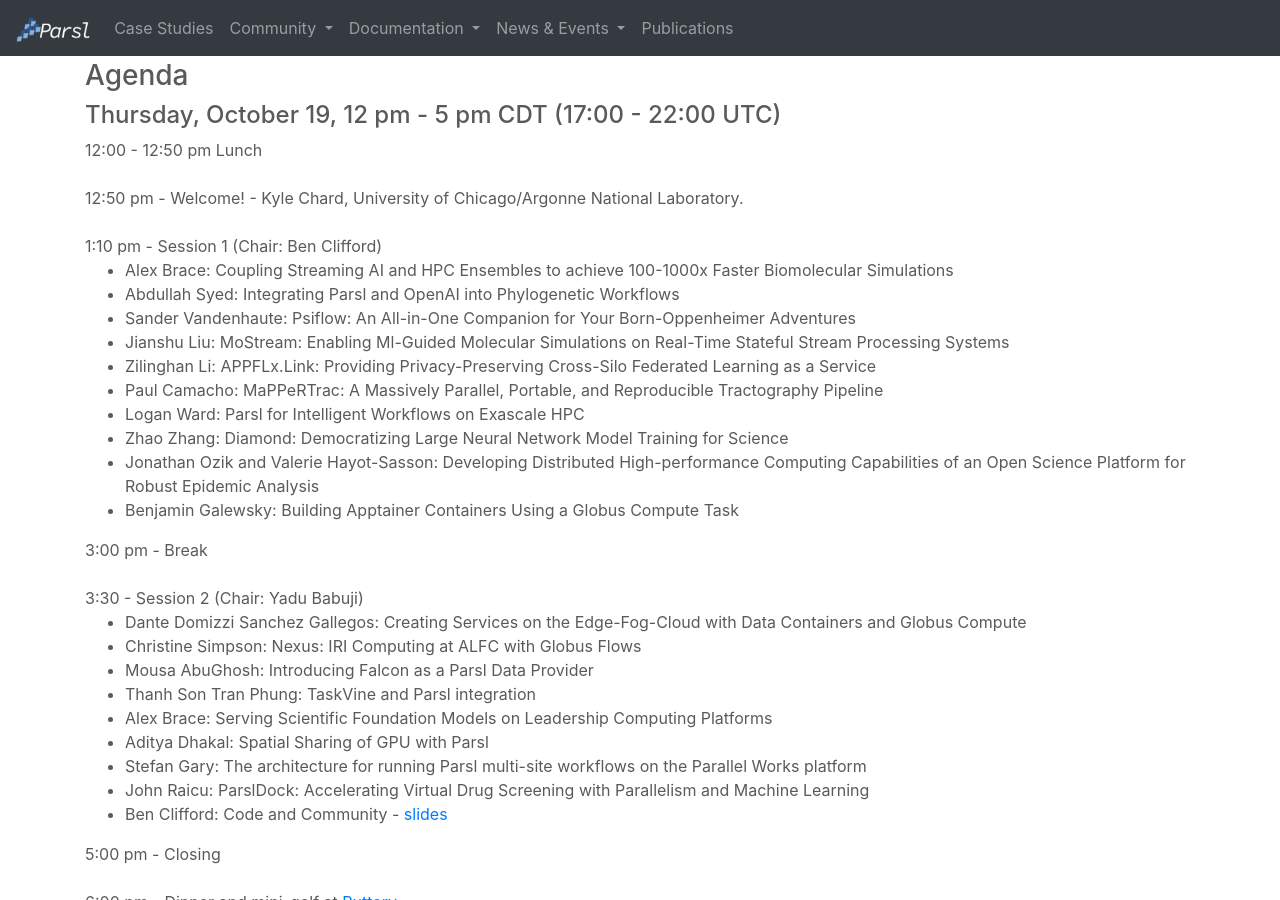
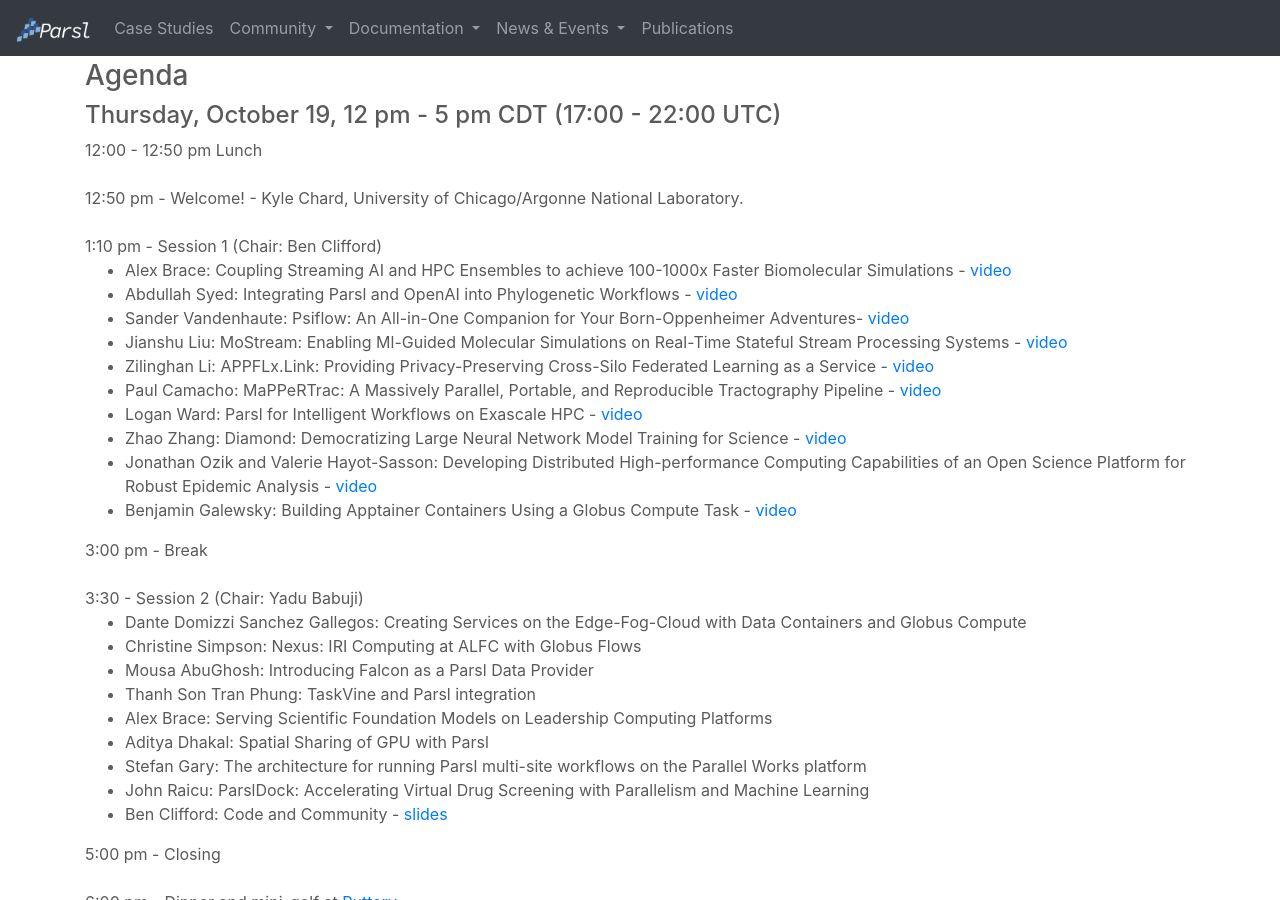
Before and after one commit to Parsl/parsl.github.io, a Jekyll site: the page built from parslfest/parslfest2023.html, in a window 1280 px wide and 900 px high, scrolled down 1045 px. Built offline with Jekyll 4.4.1, drawn with Linux system fonts in a browser that asks for light colours.

Commit message:
Add video links for first session

```diff
--- a/parslfest/parslfest2023.html
+++ b/parslfest/parslfest2023.html
@@ -61,16 +61,16 @@
 
       1:10 pm - Session 1 (Chair: Ben Clifford)
       <ul>
-	      	<li>Alex Brace: Coupling Streaming AI and HPC Ensembles to achieve 100-1000x Faster Biomolecular Simulations</li>
-		<li>Abdullah Syed: Integrating Parsl and OpenAI into Phylogenetic Workflows</li>
-		<li>Sander Vandenhaute: Psiflow: An All-in-One Companion for Your Born-Oppenheimer Adventures</li>
-		<li>Jianshu Liu: MoStream: Enabling Ml-Guided Molecular Simulations on Real-Time Stateful Stream Processing Systems</li>
-		<li>Zilinghan Li: APPFLx.Link: Providing Privacy-Preserving Cross-Silo Federated Learning as a Service</li>
-		<li>Paul Camacho: MaPPeRTrac: A Massively Parallel, Portable, and Reproducible Tractography Pipeline</li>
-		<li>Logan Ward: Parsl for Intelligent Workflows on Exascale HPC</li>
-		<li>Zhao Zhang: Diamond: Democratizing Large Neural Network Model Training for Science</li>
-		<li>Jonathan Ozik and Valerie Hayot-Sasson: Developing Distributed High-performance Computing Capabilities of an Open Science Platform for Robust Epidemic Analysis</li>
-		<li>Benjamin Galewsky: Building Apptainer Containers Using a Globus Compute Task</li>
+	      	<li>Alex Brace: Coupling Streaming AI and HPC Ensembles to achieve 100-1000x Faster Biomolecular Simulations - <a href="https://youtu.be/9fnOilDc4aE">video</a></li>
+		<li>Abdullah Syed: Integrating Parsl and OpenAI into Phylogenetic Workflows - <a href="https://youtu.be/vBel_P0Kok8">video</a></li>
+		<li>Sander Vandenhaute: Psiflow: An All-in-One Companion for Your Born-Oppenheimer Adventures- <a href="https://youtu.be/mQC7VomFjYQ">video</a></li>
+		<li>Jianshu Liu: MoStream: Enabling Ml-Guided Molecular Simulations on Real-Time Stateful Stream Processing Systems - <a href="https://youtu.be/ScOPgkMD5KA">video</a></li>
+		<li>Zilinghan Li: APPFLx.Link: Providing Privacy-Preserving Cross-Silo Federated Learning as a Service - <a href="https://youtu.be/ROeeMlvjFoU">video</a></li>
+		<li>Paul Camacho: MaPPeRTrac: A Massively Parallel, Portable, and Reproducible Tractography Pipeline - <a href="https://youtu.be/j3CDpKDhCog">video</a></li>
+		<li>Logan Ward: Parsl for Intelligent Workflows on Exascale HPC - <a href="https://youtu.be/22IXMjsK4Nk">video</a></li>
+		<li>Zhao Zhang: Diamond: Democratizing Large Neural Network Model Training for Science - <a href="https://youtu.be/Gsy3wRzgQK8">video</a></li>
+		<li>Jonathan Ozik and Valerie Hayot-Sasson: Developing Distributed High-performance Computing Capabilities of an Open Science Platform for Robust Epidemic Analysis - <a href="https://youtu.be/1NAaV-FvVQo">video</a></li>
+		<li>Benjamin Galewsky: Building Apptainer Containers Using a Globus Compute Task - <a href="https://youtu.be/vM9woVwaS1k">video</a></li>
  	</ul>
 
 
```
